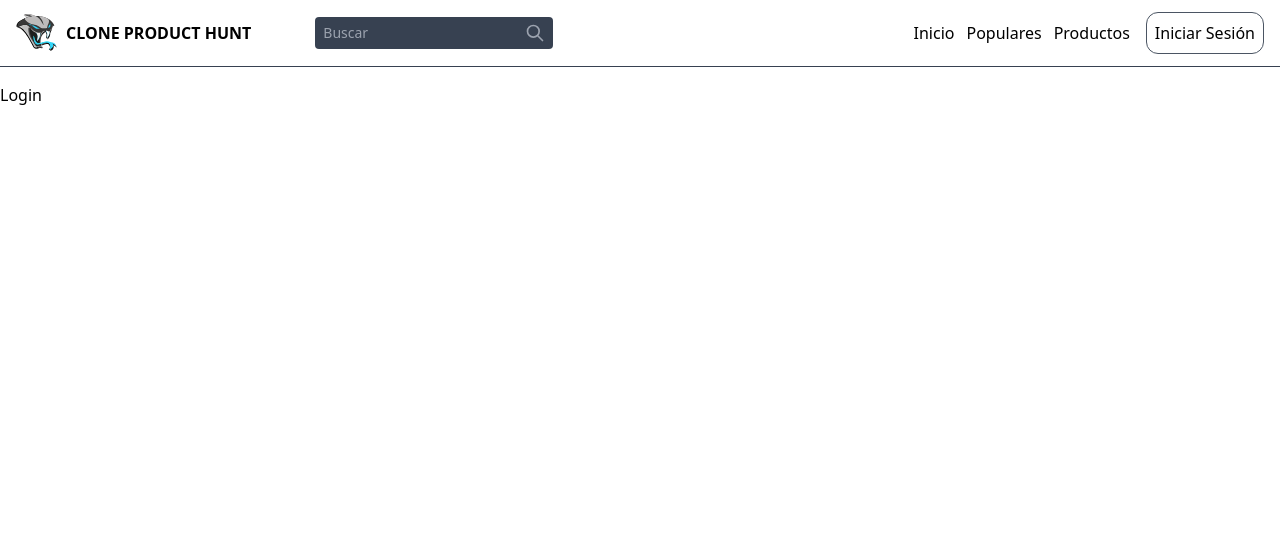
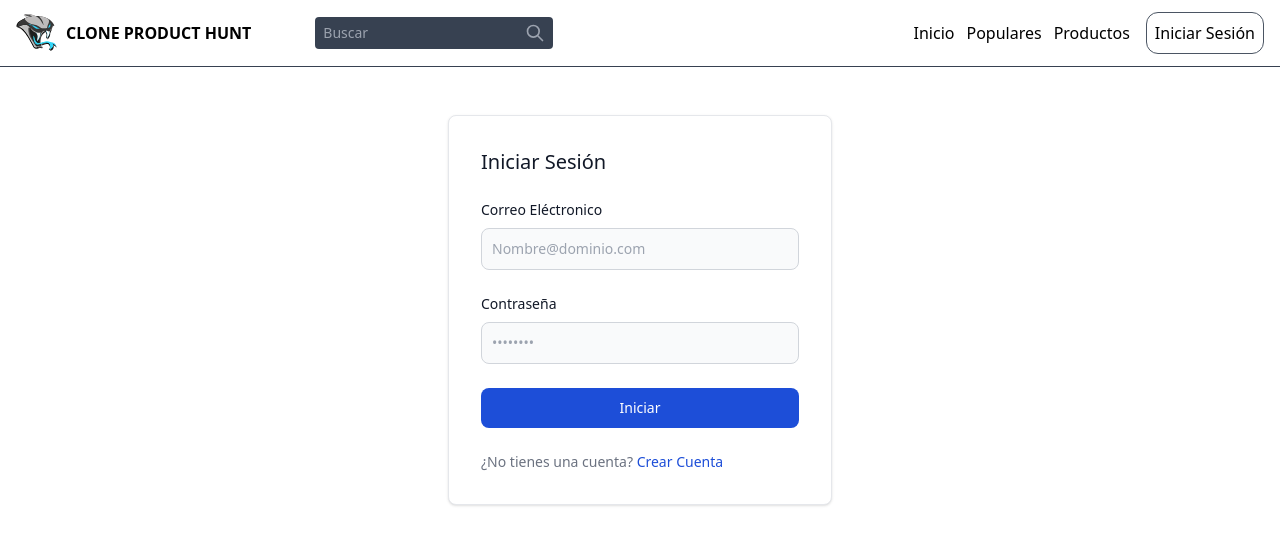
Before and after one commit to Rexpeto/Product-hunt-clone, a Next.js app: page /auth/login in a window 1280 px wide. Shown: the top 544 px of the page. Built offline with nearby package versions, Linux system fonts and the light colour scheme.

Commit message:
Finish form login

```diff
--- a/src/app/auth/login/page.jsx
+++ b/src/app/auth/login/page.jsx
@@ -1,3 +1,5 @@
+import Link from "next/link";
+
 export const metadata = {
     title: "Iniciar sesión",
     description: "Clone Produnt Hunt",
@@ -5,8 +7,59 @@
 
 const login = () => {
     return (
-        <div>
-            <h1>Login</h1>
+        <div className="flex justify-center items-center pt-8">
+            <div className="w-full max-w-sm p-4 bg-white border border-gray-200 rounded-lg shadow sm:p-6 md:p-8 dark:bg-gray-800 dark:border-gray-700">
+                <form className="space-y-6">
+                    <h5 className="text-xl font-medium text-gray-900 dark:text-white">
+                        Iniciar Sesión
+                    </h5>
+                    <div>
+                        <label
+                            htmlFor="email"
+                            className="block mb-2 text-sm font-medium text-gray-900 dark:text-white"
+                        >
+                            Correo Eléctronico
+                        </label>
+                        <input
+                            type="email"
+                            name="email"
+                            id="email"
+                            className="bg-gray-50 border border-gray-300 text-gray-900 text-sm rounded-lg block w-full p-2.5 dark:bg-gray-600 dark:border-gray-500 dark:placeholder-gray-400 dark:text-white outline-none transition duration-150 hover:border-blue-400 focus:border-blue-700"
+                            placeholder="Nombre@dominio.com"
+                        />
+                    </div>
+                    <div>
+                        <label
+                            htmlFor="password"
+                            className="block mb-2 text-sm font-medium text-gray-900 dark:text-white"
+                        >
+                            Contraseña
+                        </label>
+                        <input
+                            type="password"
+                            name="password"
+                            id="password"
+                            placeholder="••••••••"
+                            className="bg-gray-50 border border-gray-300 text-gray-900 text-sm rounded-lg block w-full p-2.5 dark:bg-gray-600 dark:border-gray-500 dark:placeholder-gray-400 dark:text-white outline-none transition duration-150 hover:border-blue-400 focus:border-blue-700"
+                        />
+                    </div>
+                    <button
+                        type="submit"
+                        className="w-full text-white bg-blue-700 hover:bg-blue-800 focus:ring-4 focus:outline-none focus:ring-blue-300 font-medium rounded-lg text-sm px-5 py-2.5 text-center dark:bg-blue-600 dark:hover:bg-blue-700 dark:focus:ring-blue-800"
+                    >
+                        Iniciar
+                    </button>
+                    <div className="text-sm font-medium text-gray-500 dark:text-gray-300">
+                        ¿No tienes una cuenta?{" "}
+                        <Link
+                            href="/auth/register"
+                            className="text-blue-700 hover:underline dark:text-blue-500 transition duration-150"
+                        >
+                            Crear Cuenta
+                        </Link>
+                    </div>
+                </form>
+            </div>
         </div>
     );
 };
```
